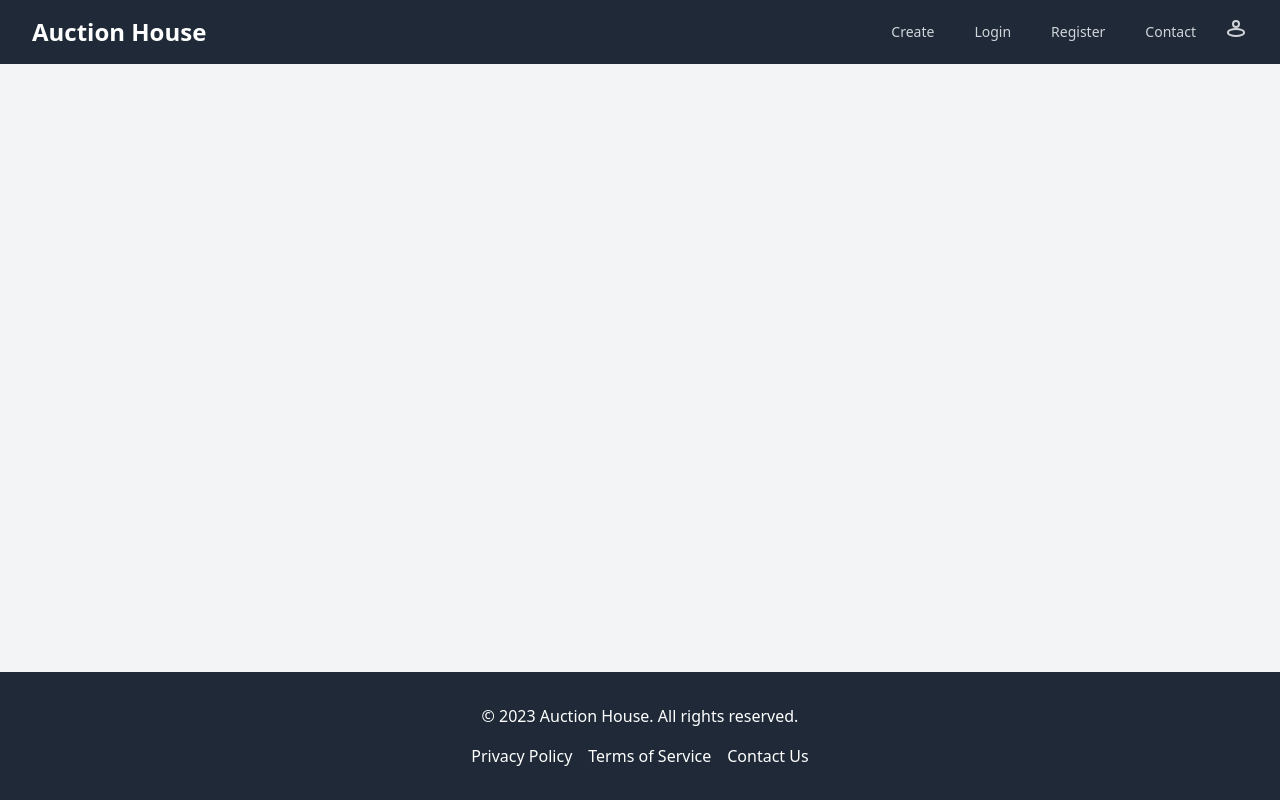
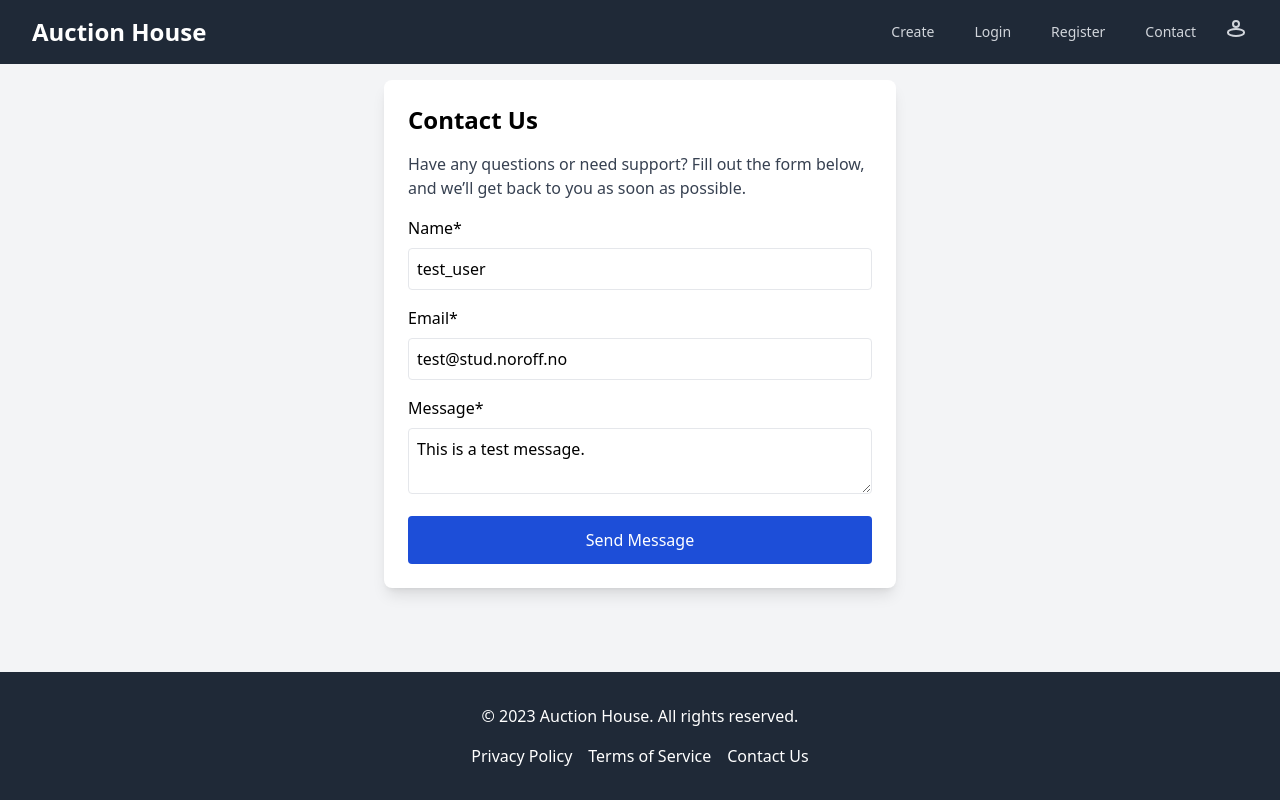
Before and after one commit to MohammedAbi/Semester-Project-2-auction, a React (Vite) app: page /contact in a window 1280 px wide. Built offline with nearby package versions, Linux system fonts and the light colour scheme.

Commit message:
Added contact

```diff
--- a/src/App.jsx
+++ b/src/App.jsx
@@ -7,6 +7,7 @@ import Footer from "./components/Footer";
 import Create from "./components/Create";
 import Login from "./components/Login";
 import Register from "./components/Register";
+import Contact from "./components/Contact";
 
 const listingsData = [
   {
@@ -230,6 +231,7 @@ function App() {
             />
             <Route path="/login" element={<Login />} />
             <Route path="/register" element={<Register />} />
+            <Route path="/contact" element={<Contact />} />
           </Routes>
         </main>
         <Footer />
--- /dev/null
+++ b/src/components/Contact.jsx
@@ -0,0 +1,126 @@
+import React, { useState } from "react";
+import { useNavigate } from "react-router-dom";
+
+function Contact() {
+  const navigate = useNavigate();
+  const [name, setName] = useState("test_user");
+  const [email, setEmail] = useState("test@stud.noroff.no");
+  const [message, setMessage] = useState("This is a test message.");
+  const [loading, setLoading] = useState(false);
+  const [error, setError] = useState("");
+  const [success, setSuccess] = useState("");
+
+  const handleSubmit = (event) => {
+    event.preventDefault();
+    setLoading(true);
+    setError("");
+    setSuccess("");
+
+    // Validation checks
+    if (!name || !email || !message) {
+      setError("All fields are required.");
+      setLoading(false);
+      return;
+    }
+
+    if (!/^[a-zA-Z0-9_]+$/.test(name)) {
+      setError("Name can only contain letters, numbers, and underscores.");
+      setLoading(false);
+      return;
+    }
+
+    if (!/^[a-zA-Z0-9._%+-]+@stud\.noroff\.no$/.test(email)) {
+      setError("Please enter a valid stud.noroff.no email address.");
+      setLoading(false);
+      return;
+    }
+
+    // Simulate a successful form submission
+    setTimeout(() => {
+      setSuccess("Thank you for contacting us! We will get back to you soon.");
+      setLoading(false);
+      setName("");
+      setEmail("");
+      setMessage("");
+
+      // Redirect to home page after submission
+      setTimeout(() => {
+        navigate("/");
+      }, 1500);
+    }, 2000);
+  };
+
+  return (
+    <div className="max-w-lg mx-auto bg-white p-6 shadow-lg rounded-lg">
+      <h2 className="text-2xl font-bold mb-4">Contact Us</h2>
+
+      <p className="mb-4 text-gray-700">
+        Have any questions or need support? Fill out the form below, and we’ll
+        get back to you as soon as possible.
+      </p>
+
+      {error && <div className="text-red-600 mb-4">{error}</div>}
+      {success && <div className="text-green-600 mb-4">{success}</div>}
+
+      <form onSubmit={handleSubmit}>
+        <label className="block mb-2">Name*</label>
+        <input
+          type="text"
+          className="w-full p-2 border rounded mb-4"
+          value={name}
+          onChange={(e) => setName(e.target.value)}
+          required
+        />
+
+        <label className="block mb-2">Email*</label>
+        <input
+          type="email"
+          className="w-full p-2 border rounded mb-4"
+          value={email}
+          onChange={(e) => setEmail(e.target.value)}
+          required
+        />
+
+        <label className="block mb-2">Message*</label>
+        <textarea
+          className="w-full p-2 border rounded mb-4"
+          value={message}
+          onChange={(e) => setMessage(e.target.value)}
+          required
+        />
+
+        <button
+          type="submit"
+          className="w-full bg-blue-700 text-white p-3 rounded hover:bg-blue-800 flex justify-center items-center"
+          disabled={loading}
+        >
+          {loading ? (
+            <span className="flex items-center">
+              <svg className="animate-spin h-5 w-5 mr-2" viewBox="0 0 24 24">
+                <circle
+                  className="opacity-25"
+                  cx="12"
+                  cy="12"
+                  r="10"
+                  stroke="white"
+                  strokeWidth="4"
+                  fill="none"
+                ></circle>
+                <path
+                  className="opacity-75"
+                  fill="white"
+                  d="M4 12a8 8 0 018-8v4a4 4 0 00-4 4H4z"
+                ></path>
+              </svg>
+              Sending...
+            </span>
+          ) : (
+            "Send Message"
+          )}
+        </button>
+      </form>
+    </div>
+  );
+}
+
+export default Contact;
```
